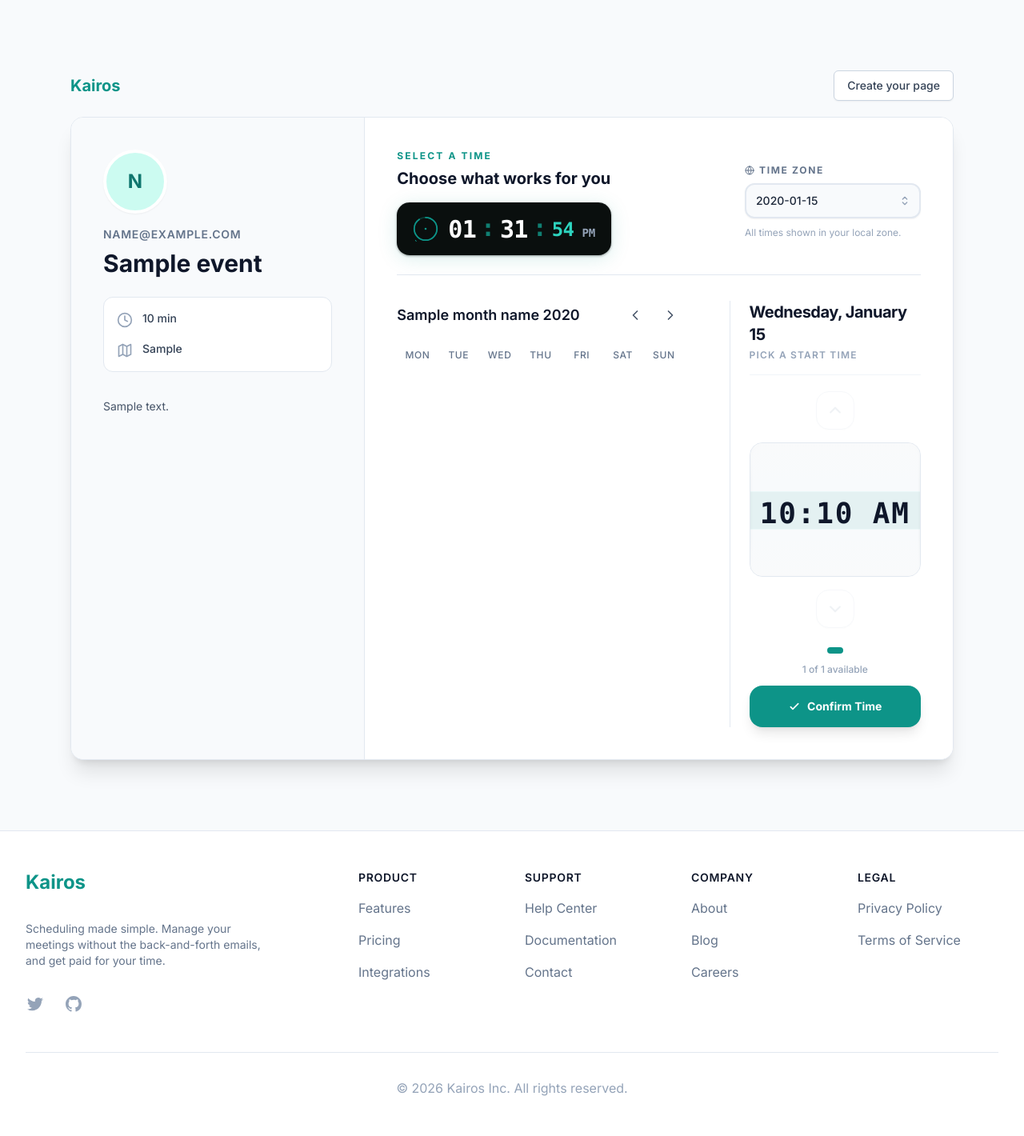
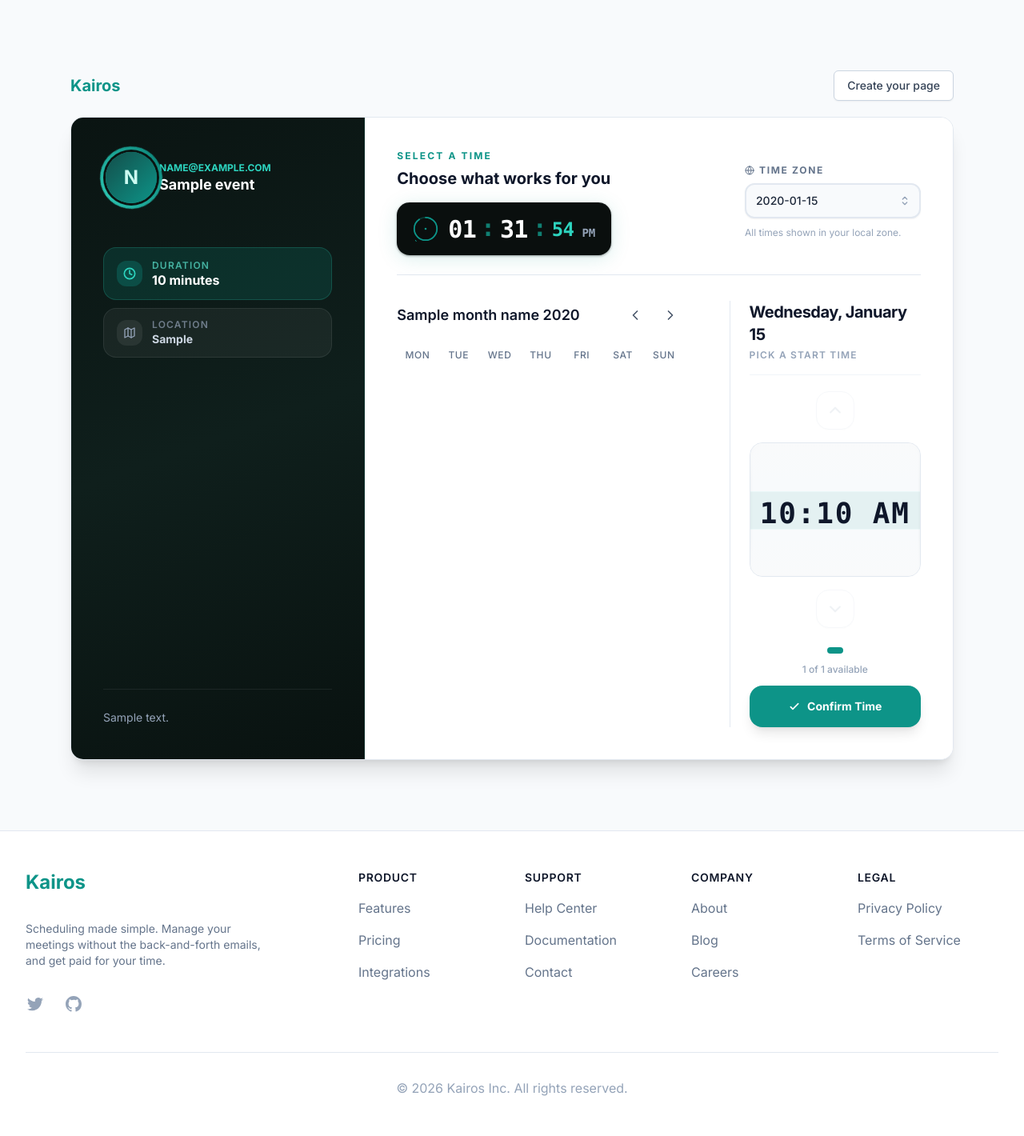
Before and after one commit to prayangshuuu/kairos, a Django app: template apps/bookings/templates/bookings/booking_page.html in a window 1280 px wide. Shown: the whole page at 80% size. Run offline with Django 5.2, Linux system fonts and the light colour scheme; tables that the repository leaves empty hold one stand-in row (values such as "Sample post"); the template is opened without the code that fills it: values that come from a table or form of the project are taken from there, most other values are stand-ins (such as "Sample title", 1, 10 or a date in 2020); lists and menus that the app fills with data are empty.

Commit message:
feat: redesign booking page left sidebar with premium dark theme

```diff
--- a/apps/bookings/templates/bookings/booking_page.html
+++ b/apps/bookings/templates/bookings/booking_page.html
@@ -21,39 +21,103 @@
       </svg>
     </div>
 
-    <div class="w-full border-b border-surface-200 bg-surface-50 p-6 md:w-1/3 md:border-b-0 md:border-r md:p-8 lg:p-10">
-      <div class="mb-6 text-center md:text-left">
+    <div class="kairos-sidebar relative w-full overflow-hidden md:w-1/3 flex flex-col">
+
+      {# ── Decorative background blobs ──────────────────────── #}
+      <div class="pointer-events-none absolute inset-0 z-0">
+        <div class="absolute -top-16 -left-16 w-64 h-64 rounded-full opacity-20" style="background: radial-gradient(circle, #0d9488 0%, transparent 70%);"></div>
+        <div class="absolute -bottom-20 -right-10 w-56 h-56 rounded-full opacity-15" style="background: radial-gradient(circle, #14b8a6 0%, transparent 70%);"></div>
+        <div class="absolute top-1/2 left-1/2 -translate-x-1/2 -translate-y-1/2 w-80 h-80 rounded-full opacity-5" style="background: radial-gradient(circle, #2dd4bf 0%, transparent 60%);"></div>
+      </div>
+
+      {# ── Main content ─────────────────────────────────────── #}
+      <div class="relative z-10 flex flex-col h-full p-7 md:p-8 lg:p-10">
+
+        {# Host + Event title block #}
+        <div class="mb-8">
+          {# Avatar with animated glow ring #}
+          <div class="mb-5 flex items-center md:block">
+            <div class="relative inline-block mr-4 md:mr-0 md:mb-5">
+              {# Spinning glow ring #}
+              <div class="kairos-avatar-ring absolute inset-0 rounded-full" style="margin: -4px; background: conic-gradient(from 0deg, #0d9488, #2dd4bf, #0d9488); border-radius: 9999px; animation: spin 4s linear infinite; opacity: 0.9;"></div>
+              {# Avatar #}
+              <div class="relative" style="padding: 3px;">
                 {% if host.avatar %}
-          <img src="{{ host.avatar.url }}" alt="{{ host.display_name|default:host.email }}" class="w-20 h-20 rounded-full mx-auto md:mx-0 mb-4 object-cover border-4 border-white shadow-sm">
+                  <img src="{{ host.avatar.url }}"
+                       alt="{{ host.display_name|default:host.email }}"
+                       class="w-16 h-16 md:w-20 md:h-20 rounded-full object-cover relative z-10 block"
+                       style="box-shadow: 0 0 0 3px #0a1412;">
                 {% else %}
-          <div class="mx-auto mb-4 flex h-20 w-20 items-center justify-center rounded-full border-4 border-white bg-brand-100 text-2xl font-bold text-brand-700 shadow-sm md:mx-0">
+                  <div class="w-16 h-16 md:w-20 md:h-20 rounded-full flex items-center justify-center text-2xl font-black relative z-10"
+                       style="background: linear-gradient(135deg, #134e4a, #0d9488); color: #ccfbf1; box-shadow: 0 0 0 3px #0a1412;">
                     {{ host.display_name|default:host.email|make_list|first|upper|default:"K" }}
                   </div>
                 {% endif %}
-        <p class="mb-2 text-sm font-semibold uppercase tracking-wider text-surface-500">{{ host.display_name|default:host.email }}</p>
-        <h1 class="text-2xl font-bold leading-tight text-surface-900 md:text-3xl">{{ event.title }}</h1>
+              </div>
             </div>
 
-      <div class="mb-8 space-y-4 rounded-xl border border-surface-200 bg-white p-4">
-        <div class="flex items-start text-sm font-medium text-surface-700">
-          <svg xmlns="http://www.w3.org/2000/svg" width="20" height="20" viewBox="0 0 24 24" fill="none" stroke="currentColor" stroke-width="2" stroke-linecap="round" stroke-linejoin="round" class="mr-3 mt-0.5 text-surface-400"><circle cx="12" cy="12" r="10"></circle><polyline points="12 6 12 12 16 14"></polyline></svg>
-          {{ event.duration_minutes }} min
+            {# Name + title — inline on mobile, stacked on md #}
+            <div class="md:hidden">
+              <p class="text-xs font-bold uppercase tracking-[0.16em] mb-0.5" style="color: #2dd4bf;">{{ host.display_name|default:host.email }}</p>
+              <h1 class="text-lg font-black leading-tight text-white">{{ event.title }}</h1>
             </div>
-        <div class="flex items-start text-sm font-medium text-surface-700">
-          <svg xmlns="http://www.w3.org/2000/svg" width="20" height="20" viewBox="0 0 24 24" fill="none" stroke="currentColor" stroke-width="2" stroke-linecap="round" stroke-linejoin="round" class="mr-3 mt-0.5 text-surface-400"><polygon points="3 6 9 3 15 6 21 3 21 18 15 21 9 18 3 21"></polygon><line x1="9" y1="3" x2="9" y2="18"></line><line x1="15" y1="6" x2="15" y2="21"></line></svg>
-          {{ event.get_location_type_display }}
           </div>
+
+          {# Name + title — desktop only (already shown inline on mobile above) #}
+          <div class="hidden md:block">
+            <p class="text-xs font-bold uppercase tracking-[0.16em] mb-2" style="color: #2dd4bf;">{{ host.display_name|default:host.email }}</p>
+            <h1 class="text-3xl font-black leading-tight text-white mb-1">{{ event.title }}</h1>
+          </div>
+        </div>
+
+        {# ── Event meta pills ─────────────────────────────── #}
+        <div class="flex flex-col gap-2.5 mb-8">
+
+          {# Duration pill — highlighted as the "hero" stat #}
+          <div class="flex items-center gap-3 rounded-2xl px-4 py-3.5" style="background: rgba(13,148,136,0.18); border: 1px solid rgba(45,212,191,0.2);">
+            <div class="flex-shrink-0 w-8 h-8 rounded-xl flex items-center justify-center" style="background: rgba(13,148,136,0.3);">
+              <svg xmlns="http://www.w3.org/2000/svg" width="16" height="16" viewBox="0 0 24 24" fill="none" stroke="#2dd4bf" stroke-width="2.5" stroke-linecap="round" stroke-linejoin="round"><circle cx="12" cy="12" r="10"/><polyline points="12 6 12 12 16 14"/></svg>
+            </div>
+            <div>
+              <p class="text-xs font-semibold uppercase tracking-widest" style="color: #5eead4; opacity: 0.7;">Duration</p>
+              <p class="text-base font-black text-white leading-tight">{{ event.duration_minutes }} minutes</p>
+            </div>
+          </div>
+
+          {# Location pill #}
+          <div class="flex items-center gap-3 rounded-2xl px-4 py-3" style="background: rgba(255,255,255,0.05); border: 1px solid rgba(255,255,255,0.08);">
+            <div class="flex-shrink-0 w-8 h-8 rounded-xl flex items-center justify-center" style="background: rgba(255,255,255,0.07);">
+              <svg xmlns="http://www.w3.org/2000/svg" width="16" height="16" viewBox="0 0 24 24" fill="none" stroke="#94a3b8" stroke-width="2" stroke-linecap="round" stroke-linejoin="round"><polygon points="3 6 9 3 15 6 21 3 21 18 15 21 9 18 3 21"/><line x1="9" y1="3" x2="9" y2="18"/><line x1="15" y1="6" x2="15" y2="21"/></svg>
+            </div>
+            <div>
+              <p class="text-xs font-semibold uppercase tracking-widest" style="color: #94a3b8; opacity:0.7;">Location</p>
+              <p class="text-sm font-bold" style="color: #cbd5e1;">{{ event.get_location_type_display }}</p>
+            </div>
+          </div>
+
+          {# Price pill (only if paid) #}
           {% if event.is_paid %}
-          <div class="flex items-start text-sm font-medium text-surface-700">
-            <svg xmlns="http://www.w3.org/2000/svg" width="20" height="20" viewBox="0 0 24 24" fill="none" stroke="currentColor" stroke-width="2" stroke-linecap="round" stroke-linejoin="round" class="mr-3 mt-0.5 text-surface-400"><rect x="2" y="6" width="20" height="12" rx="2"></rect><circle cx="12" cy="12" r="2"></circle><path d="M6 12h.01M18 12h.01"></path></svg>
-            {{ event.formatted_price }}
+          <div class="flex items-center gap-3 rounded-2xl px-4 py-3" style="background: rgba(16,185,129,0.1); border: 1px solid rgba(16,185,129,0.2);">
+            <div class="flex-shrink-0 w-8 h-8 rounded-xl flex items-center justify-center" style="background: rgba(16,185,129,0.15);">
+              <svg xmlns="http://www.w3.org/2000/svg" width="16" height="16" viewBox="0 0 24 24" fill="none" stroke="#34d399" stroke-width="2" stroke-linecap="round" stroke-linejoin="round"><rect x="2" y="6" width="20" height="12" rx="2"/><circle cx="12" cy="12" r="2"/><path d="M6 12h.01M18 12h.01"/></svg>
+            </div>
+            <div>
+              <p class="text-xs font-semibold uppercase tracking-widest" style="color: #6ee7b7; opacity:0.7;">Price</p>
+              <p class="text-sm font-black" style="color: #6ee7b7;">{{ event.formatted_price }}</p>
+            </div>
           </div>
           {% endif %}
+
         </div>
 
+        {# Description #}
         {% if event.description %}
-        <p class="text-surface-600 text-sm leading-relaxed whitespace-pre-wrap">{{ event.description }}</p>
+          <div class="mt-auto pt-6 border-t" style="border-color: rgba(255,255,255,0.07);">
+            <p class="text-sm leading-relaxed" style="color: #94a3b8;">{{ event.description }}</p>
+          </div>
         {% endif %}
+
+      </div>
     </div>
 
     <div class="relative flex w-full flex-col bg-white p-6 md:w-2/3 md:p-8 lg:p-10">
@@ -261,6 +325,29 @@
     background-color: #0a0f0e;
   }
 
+  /* ── Sidebar dark theme ─────────────────────────── */
+  .kairos-sidebar {
+    background: linear-gradient(160deg, #0a1412 0%, #0f1f1c 50%, #091210 100%);
+    border-right: 1px solid rgba(45, 212, 191, 0.12);
+  }
+
+  /* Mobile: bottom border instead of right */
+  @media (max-width: 767px) {
+    .kairos-sidebar {
+      border-right: none;
+      border-bottom: 1px solid rgba(45, 212, 191, 0.12);
+    }
+  }
+
+  /* Avatar conic-gradient spinning ring */
+  @keyframes spin {
+    from { transform: rotate(0deg); }
+    to   { transform: rotate(360deg); }
+  }
+  .kairos-avatar-ring {
+    transform-origin: center;
+  }
+
   /* Clock card subtle inner glow */
   #kairos-clock-card {
     box-shadow:
```
Lines whose indentation alone changed are shown as unchanged.
